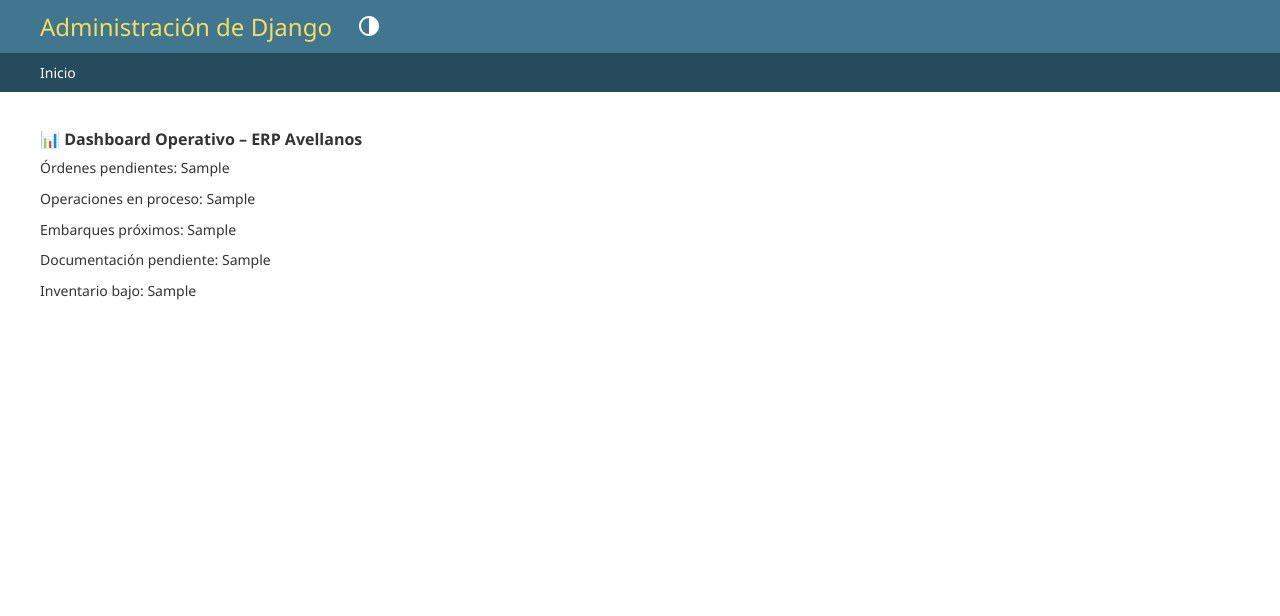
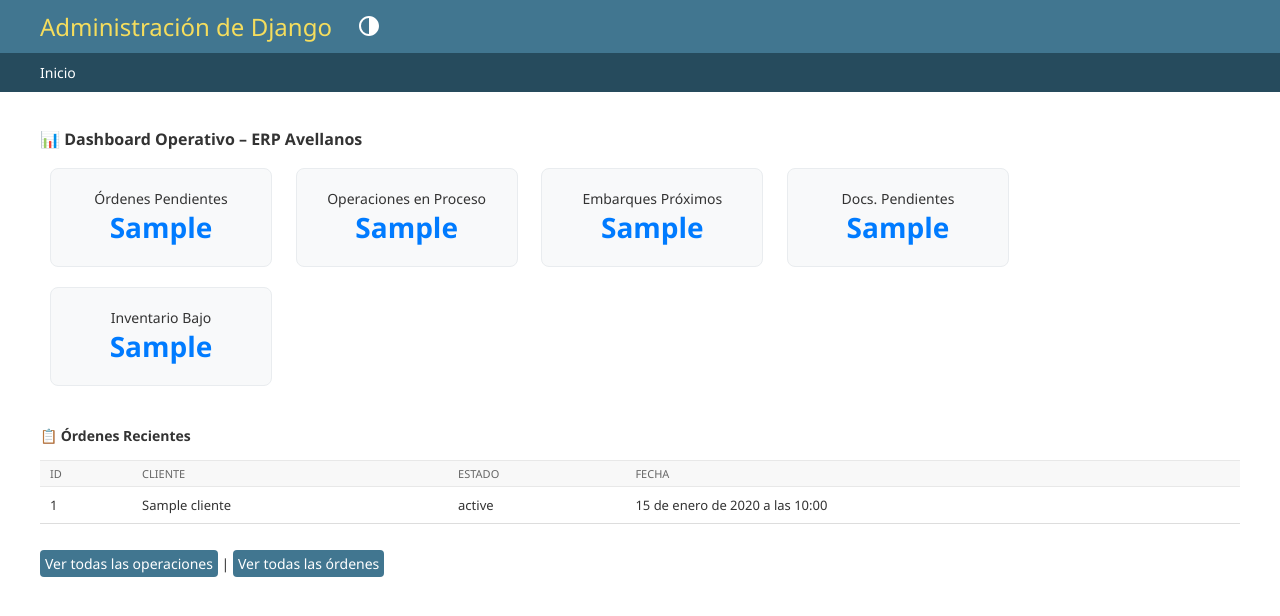
Before and after one commit to chrisnun-cmd/erp-avellanos, a Django app: template erp_app/templates/admin/dashboard.html in a window 1280 px wide. Shown: the top 616 px of the page. Run offline with Django 5.2, Linux system fonts and the light colour scheme; the template is opened without the code that fills it: most values are stand-ins (such as "Sample title", 1, 10 or a date in 2020).

Commit message:
ERP Avellanos: versión final con dashboard

```diff
--- a/erp_app/templates/admin/dashboard.html
+++ b/erp_app/templates/admin/dashboard.html
@@ -1,9 +1,106 @@
 {% extends "admin/base_site.html" %}
 {% block content %}
-<h2>📊 Dashboard Operativo – ERP Avellanos</h2>
-<p>Órdenes pendientes: {{ ordenes_pendientes }}</p>
-<p>Operaciones en proceso: {{ operaciones_pendientes }}</p>
-<p>Embarques próximos: {{ embarques_proximos }}</p>
-<p>Documentación pendiente: {{ docs_pendientes }}</p>
-<p>Inventario bajo: {{ inventario_bajo }}</p>
+<style>
+  .metric-card {
+    background: #f8f9fa;
+    border: 1px solid #e9ecef;
+    border-radius: 8px;
+    padding: 20px;
+    margin: 10px;
+    min-width: 180px;
+    text-align: center;
+    display: inline-block;
+    vertical-align: top;
+  }
+  .metric-value {
+    font-size: 28px;
+    font-weight: bold;
+    color: #007bff;
+  }
+  .section-title {
+    margin-top: 30px;
+    margin-bottom: 15px;
+    color: #333;
+  }
+  table {
+    width: 100%;
+    border-collapse: collapse;
+    margin-top: 10px;
+  }
+  th, td {
+    padding: 10px;
+    text-align: left;
+    border-bottom: 1px solid #ddd;
+  }
+  th {
+    background-color: #f1f1f1;
+  }
+  .button {
+    background: #007bff;
+    color: white;
+    padding: 8px 12px;
+    text-decoration: none;
+    border-radius: 4px;
+    font-size: 14px;
+  }
+  .button:hover {
+    background: #0056b3;
+  }
+</style>
+
+<div class="dashboard">
+  <h2>📊 Dashboard Operativo – ERP Avellanos</h2>
+
+  <div>
+    <div class="metric-card">
+      <div>Órdenes Pendientes</div>
+      <div class="metric-value">{{ ordenes_pendientes }}</div>
+    </div>
+    <div class="metric-card">
+      <div>Operaciones en Proceso</div>
+      <div class="metric-value">{{ operaciones_pendientes }}</div>
+    </div>
+    <div class="metric-card">
+      <div>Embarques Próximos</div>
+      <div class="metric-value">{{ embarques_proximos }}</div>
+    </div>
+    <div class="metric-card">
+      <div>Docs. Pendientes</div>
+      <div class="metric-value">{{ docs_pendientes }}</div>
+    </div>
+    <div class="metric-card">
+      <div>Inventario Bajo</div>
+      <div class="metric-value">{{ inventario_bajo }}</div>
+    </div>
+  </div>
+
+  <h3 class="section-title">📋 Órdenes Recientes</h3>
+  <table>
+    <thead>
+      <tr>
+        <th>ID</th>
+        <th>Cliente</th>
+        <th>Estado</th>
+        <th>Fecha</th>
+      </tr>
+    </thead>
+    <tbody>
+      {% for orden in ordenes_recientes %}
+      <tr>
+        <td>{{ orden.id }}</td>
+        <td>{{ orden.cliente }}</td>
+        <td>{{ orden.get_estado_display }}</td>
+        <td>{{ orden.fecha }}</td>
+      </tr>
+      {% empty %}
+      <tr><td colspan="4">No hay órdenes recientes.</td></tr>
+      {% endfor %}
+    </tbody>
+  </table>
+
+  <div style="margin-top: 30px;">
+    <a href="/admin/erp_app/operacionprocesamiento/" class="button">Ver todas las operaciones</a> |
+    <a href="/admin/erp_app/ordenventa/" class="button">Ver todas las órdenes</a>
+  </div>
+</div>
 {% endblock %}
--- a/erp_avellanos/settings.py
+++ b/erp_avellanos/settings.py
@@ -1,8 +1,8 @@
 from pathlib import Path
 BASE_DIR = Path(__file__).resolve().parent.parent
 SECRET_KEY = 'django-insecure-erp-avellanos-2025'
-DEBUG = True
-ALLOWED_HOSTS = ['chrisnun.pythonanywhere.com', '127.0.0.1', 'localhost']
+DEBUG = False  # ← ¡Importante en producción!
+ALLOWED_HOSTS = ['127.0.0.1', 'localhost']
 
 INSTALLED_APPS = [
     'django.contrib.admin',
@@ -29,7 +29,7 @@
 TEMPLATES = [
     {
         'BACKEND': 'django.template.backends.django.DjangoTemplates',
-        'DIRS': [BASE_DIR / 'erp_app/templates'],  # ← clave para el dashboard
+        'DIRS': [BASE_DIR / 'erp_app/templates'],
         'APP_DIRS': True,
         'OPTIONS': {
             'context_processors': [
```
Also changed, not shown: erp_app/admin.py (+2 -21 lines), db.sqlite3.
